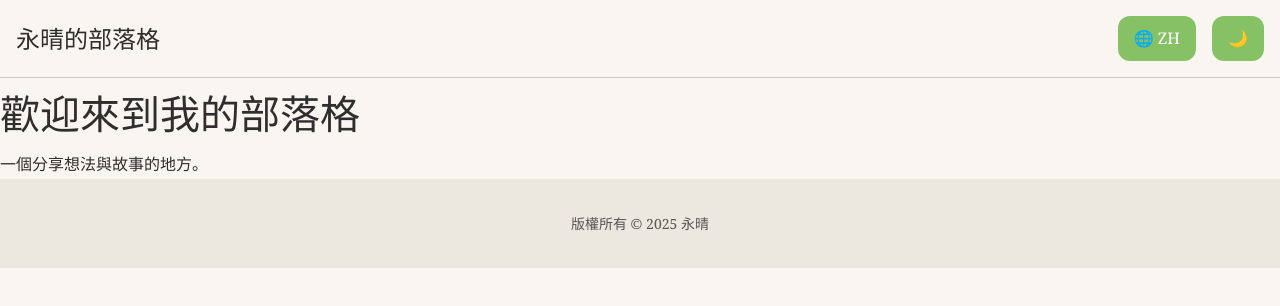
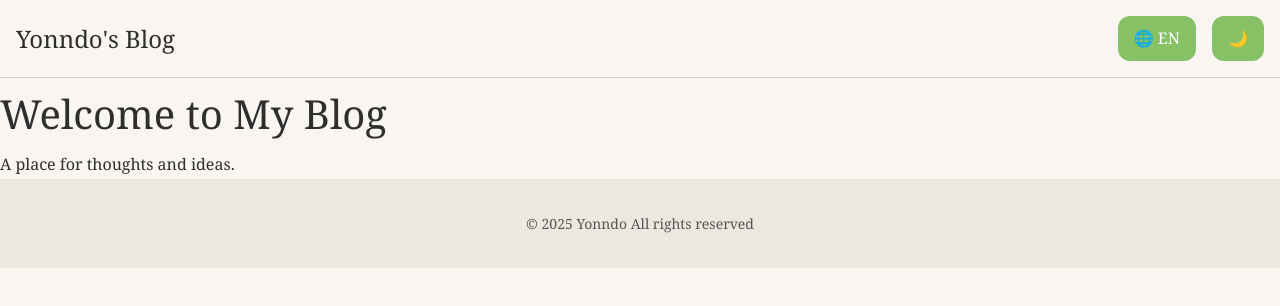
Before and after one commit to yonndo-o/yonndo-o-web, a Next.js app: page / in a window 1280 px wide. Shown: the top 306 px of the page. Built offline with nearby package versions, Linux system fonts and the light colour scheme.

Commit message:
feat: change default language

```diff
--- a/src/components/ui/LanguageToggle.tsx
+++ b/src/components/ui/LanguageToggle.tsx
@@ -1,7 +1,7 @@
 'use client';
 
+import { useState, useEffect } from 'react';
 import { useLang } from '@/i18n/LanguageProvider';
-import { useState, useEffect } from 'react';
 
 const translations = {
   zh: { toggleLang: "切換語言" },
@@ -12,8 +12,16 @@ type Lang = keyof typeof translations;
 
 export default function LanguageToggle() {
   const { changeLanguage } = useLang();
+  useEffect(() => {
+    if (typeof document !== 'undefined') {
+      // 安全地使用 document
+      const lang = document.documentElement.lang;
+      console.log(lang);
+    }
+  }, []);
+
   const [lang, setLang] = useState<Lang>(() =>
-    (document.documentElement.lang as Lang) || 'zh'
+    (document.documentElement.lang as Lang) || 'en'
   );
 
   useEffect(() => {
--- a/src/i18n/config.tsx
+++ b/src/i18n/config.tsx
@@ -1,6 +1,6 @@
 import { Language } from './translations';
 
-const DEFAULT_LANGUAGE: Language = 'zh';
+const DEFAULT_LANGUAGE: Language = 'en';
 
 export function detectLanguage(): Language {
   if (typeof window === 'undefined') return DEFAULT_LANGUAGE;
--- a/src/i18n/useTranslation.tsx
+++ /dev/null
@@ -1,33 +0,0 @@
-'use client';
-
-import { useEffect, useState } from 'react';
-import { translations, Language } from './translations';
-import { detectLanguage, setLanguage, DEFAULT_LANGUAGE } from './config';
-
-export function useTranslation() {
-  const [lang, setLangState] = useState<Language>(DEFAULT_LANGUAGE);
-
-  useEffect(() => {
-    const detectedLang = detectLanguage();
-    setLangState(detectedLang);
-  }, []);
-
-  function t(path: string): string {
-    const keys = path.split('.');
-    let value: any = translations[lang];
-
-    for (const key of keys) {
-      value = value?.[key];
-      if (value === undefined) return path; // fallback to key
-    }
-
-    return value;
-  }
-
-  function changeLanguage(newLang: Language) {
-    setLangState(newLang);
-    setLanguage(newLang);
-  }
-
-  return { lang, t, changeLanguage };
-}
```
